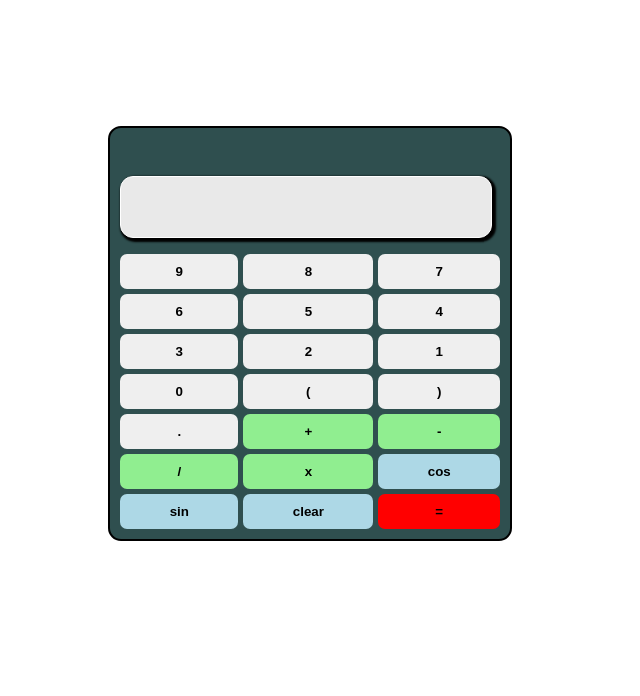
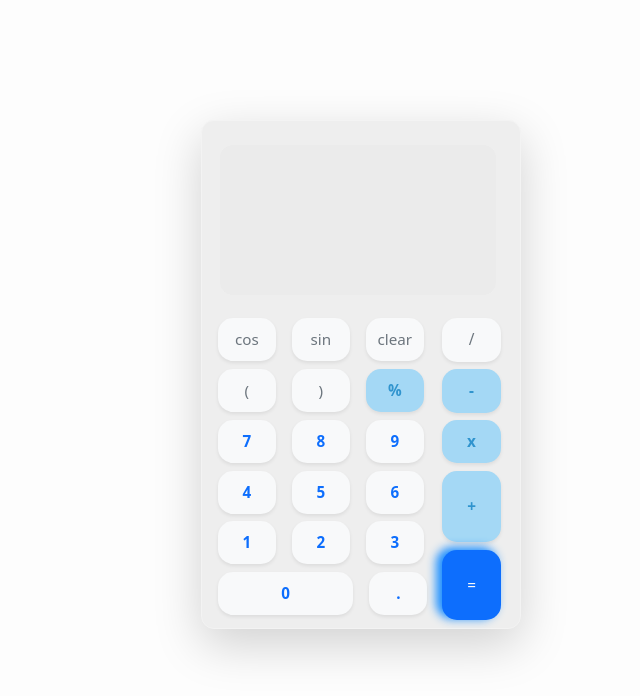
Before and after one commit to Mohamedbachir120/Calculator-js, a plain HTML site: page index.html in a window 1280 px wide. Shown: the whole page, without its empty margins (279-919 px from the left). Drawn offline with nearby package versions, Linux system fonts and the light colour scheme.

Commit message:
new design

```diff
--- a/index.html
+++ b/index.html
@@ -3,46 +3,82 @@
 <head>
     <meta charset="UTF-8">
     <link rel="stylesheet" href="style.css">
-    <title>Document</title>
+    <title>Calculator</title>
+    <link rel="stylesheet" href="https://cdnjs.cloudflare.com/ajax/libs/font-awesome/6.0.0/css/all.min.css" integrity="sha512-9usAa10IRO0HhonpyAIVpjrylPvoDwiPUiKdWk5t3PyolY1cOd4DSE0Ga+ri4AuTroPR5aQvXU9xC6qOPnzFeg==" crossorigin="anonymous" referrerpolicy="no-referrer" />
+    <script src="https://cdn.jsdelivr.net/npm/bootstrap@5.0.2/dist/js/bootstrap.bundle.min.js" integrity="sha384-MrcW6ZMFYlzcLA8Nl+NtUVF0sA7MsXsP1UyJoMp4YLEuNSfAP+JcXn/tWtIaxVXM" crossorigin="anonymous"></script>
+    <link href="https://cdn.jsdelivr.net/npm/bootstrap@5.0.2/dist/css/bootstrap.min.css" rel="stylesheet" integrity="sha384-EVSTQN3/azprG1Anm3QDgpJLIm9Nao0Yz1ztcQTwFspd3yD65VohhpuuCOmLASjC" crossorigin="anonymous">
 </head>
-<body>
-        <div class="main">
+<body class="d-flex flex-row justify-content-center" style="background: rgb(253, 253, 253); ">
+        <div class="main  col-lg-3 col-md-8 col-sm-12 pt-2 ps-2 shadow-lg" style="z-index: 100;">
 
             <p class="result"></p>
-            <p class="screen" contenteditable=""> </p>
-        <div class="numbers">
-            <button onclick="nb_func('9')">9</button>
-            <button onclick="nb_func('8')">8</button>
-            <button onclick="nb_func('7')">7</button>
-            <button onclick="nb_func('6')">6</button>
-            <button onclick="nb_func('5')">5</button>
-            <button onclick="nb_func('4')">4</button>
-            <button onclick="nb_func('3')">3</button>
-            <button onclick="nb_func('2')">2</button>
-            <button onclick="nb_func('1')">1</button>
-            <button onclick="nb_func('0')">0</button>
-            <button onclick="par_func('(')">(</button>
-            <button onclick="par_func(')')">)</button>
-            <button onclick="op_func()" >.</button>
+            <p class="screen me-4 p-4" contenteditable=""> </p>
 
-            <button onclick="opartor_func('+')" class="operator">+</button>
-            <button onclick="opartor_func('-')" class="operator">-</button>
-            <button onclick="opartor_func('/')" class="operator">/</button>
-            <button onclick="opartor_func('x')" class="operator">x</button>
-            <button onclick="u_op_func('cos')" class="operation">cos</button>
-            <button onclick="u_op_func('sin')" class="operation">sin</button>
-            <button onclick="clear_all()" class="operation">clear</button>
+            <div class="d-flex flex-row">
+            <div class="col-9">
+            <div class="d-flex flex-row my-2">
 
-            <button onclick="equal_func()" class="equal">=</button>
+                <button onclick="u_op_func('cos')" class="operation mx-2 col-3 bg-light text-secondary shadow-sm">cos</button>
+                <button onclick="u_op_func('sin')" class="operation mx-2 col-3 bg-light text-secondary shadow-sm">sin</button>
+                <button onclick="clear_all()" class="operation mx-2 col-3 bg-light text-secondary shadow-sm">clear</button>
+            </div>
+            <div class="d-flex flex-row my-2">
+
+                <button onclick="par_func('(')" class="operator mx-2 col-3 bg-light text-secondary shadow-sm">(</button>
+                <button onclick="par_func(')')" class="operator mx-2 col-3 bg-light text-secondary shadow-sm">)</button>
+                <button onclick="u_op_func('%')" class="operation col-3 mx-2 oper shadow-sm">%</button>
+            </div>
 
 
+            <div class="d-flex flex-row my-2">
+
+                <button onclick="nb_func('7')" class="col-3 mx-2 bg-light text-primary fw-bold shadow-sm">7</button>
+                <button onclick="nb_func('8')" class="col-3 mx-2 bg-light text-primary fw-bold shadow-sm">8</button>
+                <button onclick="nb_func('9')" class="col-3 mx-2 bg-light text-primary fw-bold shadow-sm">9</button>
+            </div>
+            <div class="d-flex flex-row my-2">
+
+                <button onclick="nb_func('4')" class="col-3 mx-2 bg-light text-primary fw-bold shadow-sm">4</button>
+                <button onclick="nb_func('5')" class="col-3 mx-2 bg-light text-primary fw-bold shadow-sm">5</button>
+                <button onclick="nb_func('6')" class="col-3 mx-2 bg-light text-primary fw-bold shadow-sm">6</button>
+            </div>
+            <div class="d-flex flex-row my-2">
+
+                <button onclick="nb_func('1')" class="col-3 mx-2 bg-light text-primary fw-bold shadow-sm">1</button>
+                <button onclick="nb_func('2')" class="col-3 mx-2 bg-light text-primary fw-bold shadow-sm">2</button>
+                <button onclick="nb_func('3')" class="col-3 mx-2 bg-light text-primary fw-bold shadow-sm">3</button>
+            </div>
+            <div class="d-flex flex-row my-2">
+                <button onclick="nb_func('0')" class="col-7 ms-2 bg-light me-2 text-primary fw-bold shadow-sm">0</button>
+                <button onclick="op_func()" class="col-3 me-1 ms-2 bg-light text-primary fw-bold shadow-sm">.</button>
+            </div>
         </div>
+        <div class="d-flex-flex-column col-3">
+            <button onclick="opartor_func('/')" class="operator me-2 my-2 col-9 bg-light text-secondary shadow-sm">/</button>
+            <button onclick="opartor_func('-')" class="operator me-2 my-2 col-9 oper shadow-sm">-</button>
+            <button onclick="opartor_func('x')" class="operator me-2 my-2 col-9 oper shadow-sm">x</button>
+            <button onclick="opartor_func('+')" class="operator me-2 my-2 col-9 py-4 oper shadow-sm">+</button>
+            <button onclick="equal_func()" class="equal me-2 my-2 col-9 py-4 bg-primary text-light">=</button>
+        </div>
+
+        </div>
+
+
+
+
+
+
+
+
     </div>
 
 
+
 </body>
+
 </html>
-<script src="https://ajax.googleapis.com/ajax/libs/jquery/3.5.1/jquery.min.js"></script>
+<script src="https://code.jquery.com/jquery-3.6.0.js" integrity="sha256-H+K7U5CnXl1h5ywQfKtSj8PCmoN9aaq30gDh27Xc0jk=" crossorigin="anonymous"></script>
+
 
 <script>
 
@@ -199,6 +235,7 @@ function u_op_func(element){
     }
     function clear_all(){
         $('.screen').text('');
+        $('.result').text('');
     }
     function nb_func(txt){
         var val= $('.screen').text();
--- a/style.css
+++ b/style.css
@@ -2,53 +2,51 @@
     color: white;
 }
 .main{
-    margin-left: 30%;
-    margin-top: 10%;
-    border: 2px black solid;
+    margin-top: 15vh;
+    border: 1px rgb(243, 243, 243) solid;
     display: flex;
     flex-direction: column;
-    max-width: 400px;
-    background-color: darkslategrey;
     border-radius:13px ;
-    padding-bottom: 10px;
-}
-.numbers{
-    margin-left: 10px;
-    max-width: 380px;
-    display: grid;
-    grid-template-columns:  auto auto auto;
-    grid-gap: 5px;
+    background: rgb(238, 238, 238);
+  }
 
-}
 .screen{
 
-    padding: 10px;
     margin-left: 10px;
-    width: 350px;
-    background-color: rgb(233, 233, 233);
+    height: 150px;
+    text-align: right;
+    font-size: xx-large;
     border-radius: 13px;
-    height: 40px;
-    border:white 1px solid ;
-    box-shadow: 2px 2px 2px 2px black;
+    background: rgb(235, 235, 235);
 
 }
 button{
     display: inline-grid;
     padding: 10px;
-    border-radius:7px ;
+    border-radius:15px !important;
 
   border: none;
-  font-weight: bold;
+  /* font-weight: bold; */
 }
 button:hover{
     cursor: pointer;
 }
 .operator{
     background-color: lightgreen;
+    display: block;
 }
 .operation{
     background-color: lightblue;
 }
+.oper{
+    font-weight: 700;
+    background-color: #A4D8F5;
+    color: #3094ce;
+}
 .equal{
-    background-color: red;
+    box-shadow: -5px -2px 10px 1px dodgerblue;
+    display: block;
 }
+*{
+    font-size: 99%;
+}
```
